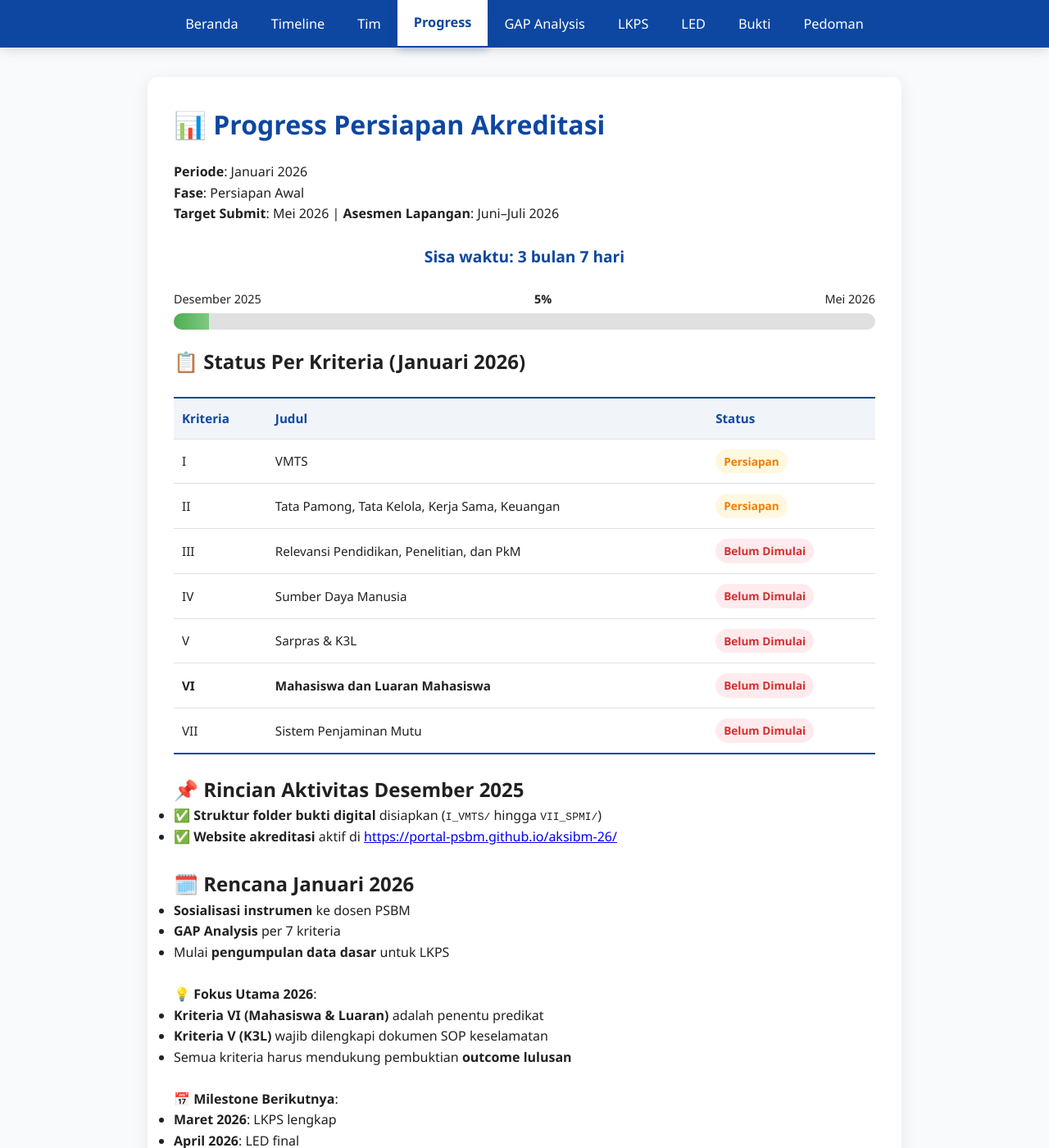
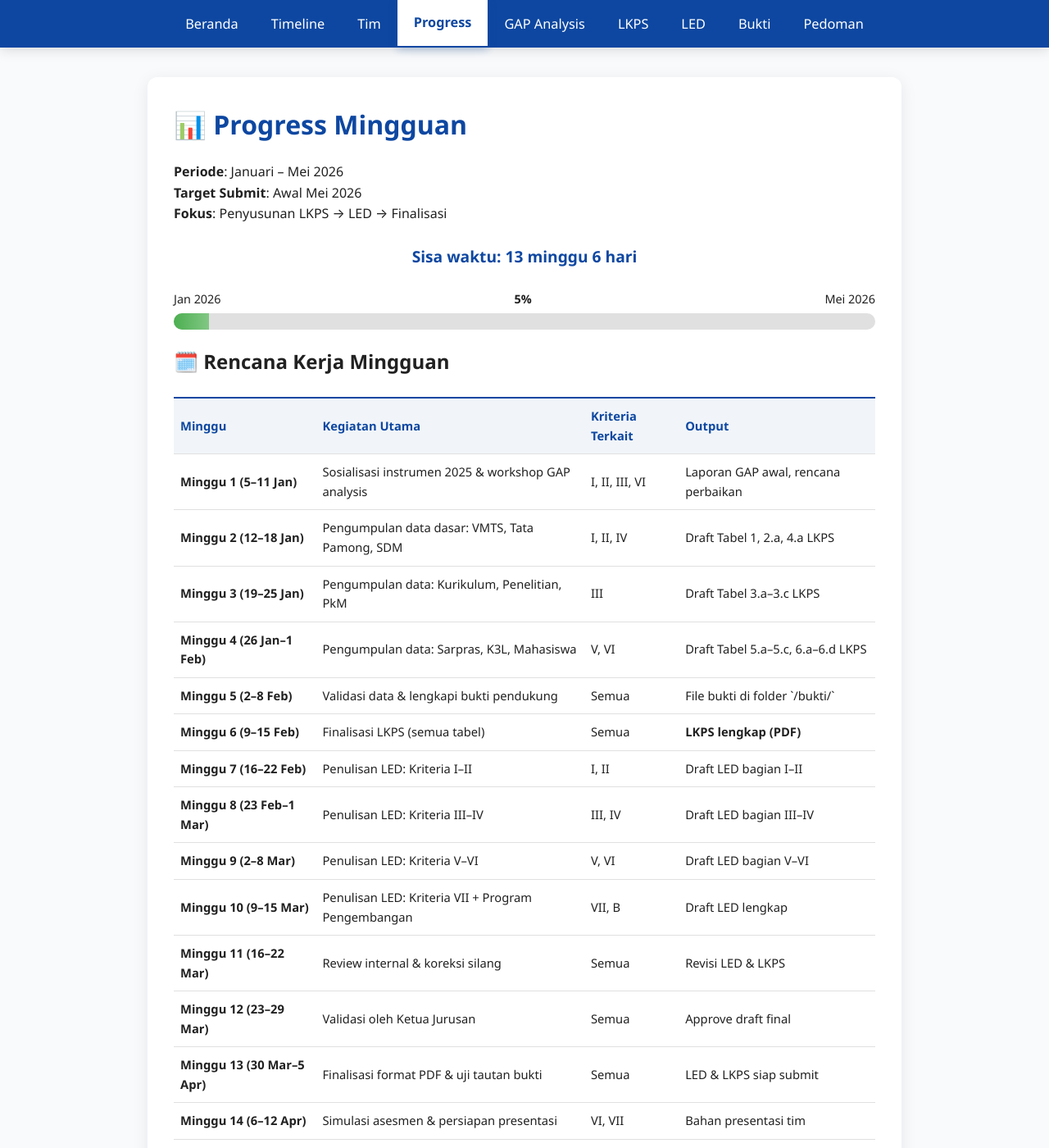
Before and after one commit to portal-psbm/aksibm-26, a Jekyll site: the page built from progress.md, in a window 1280 px wide and 1400 px high. Shown: the whole window at 82% size. Built offline with Jekyll 4.4.1, drawn with Linux system fonts in a browser that asks for light colours; some of the changed text lies outside the part shown.

Commit message:
ubah jadi progress mingguan

```diff
--- a/progress.md
+++ b/progress.md
@@ -1,14 +1,14 @@
 ---
 layout: default
-title: Progress
+title: Progress Mingguan
 permalink: /progress/
 ---
 
-# 📊 Progress Persiapan Akreditasi
+# 📊 Progress Mingguan
 
-**Periode**: Januari 2026
-**Fase**: Persiapan Awal
-**Target Submit**: Mei 2026 | **Asesmen Lapangan**: Juni–Juli 2026
+**Periode**: Januari – Mei 2026
+**Target Submit**: Awal Mei 2026
+**Fokus**: Penyusunan LKPS → LED → Finalisasi
 
 <div id="countdown-container" style="text-align: center; margin: 24px 0;">
   <div id="countdown" style="font-size: 1.2rem; font-weight: 600; color: #0d47a1;"></div>
@@ -16,22 +16,22 @@ permalink: /progress/
 
 <div style="margin: 20px 0;">
   <div style="display: flex; justify-content: space-between; margin-bottom: 6px; font-size: 0.9rem;">
-    <span>Desember 2025</span>
-    <span><strong id="progress-percent">5%</strong></span>
+    <span>Jan 2026</span>
+    <span><strong id="progress-percent">0%</strong></span>
     <span>Mei 2026</span>
   </div>
   <div style="height: 20px; background: #e0e0e0; border-radius: 10px; overflow: hidden;">
-    <div id="progress-bar" style="height: 100%; background: linear-gradient(to right, #4caf50, #81c784); width: 5%; transition: width 0.5s ease;"></div>
+    <div id="progress-bar" style="height: 100%; background: linear-gradient(to right, #4caf50, #81c784); width: 0%; transition: width 0.5s ease;"></div>
   </div>
 </div>
 
 <script>
-  // Progress manual (Des 2025 = awal persiapan)
-  const progressPercent = 5;
+  // Progress manual (sesuaikan tiap minggu)
+  const progressPercent = 5; // ← Ganti tiap minggu
   document.getElementById('progress-bar').style.width = progressPercent + '%';
   document.getElementById('progress-percent').textContent = progressPercent + '%';
 
-  // Countdown ke Mei 2026
+  // Countdown ke awal Mei 2026
   const targetDate = new Date('2026-05-01T00:00:00');
   function updateCountdown() {
     const now = new Date();
@@ -41,125 +41,167 @@ permalink: /progress/
       return;
     }
     const days = Math.floor(diff / (1000 * 60 * 60 * 24));
-    const months = Math.floor(days / 30);
-    const remainingDays = days % 30;
+    const weeks = Math.floor(days / 7);
+    const remainingDays = days % 7;
     document.getElementById('countdown').innerHTML =
-      `Sisa waktu: ${months} bulan ${remainingDays} hari`;
+      `Sisa waktu: ${weeks} minggu ${remainingDays} hari`;
   }
   setInterval(updateCountdown, 60000);
   updateCountdown();
 </script>
 
-## 📋 Status Per Kriteria (Januari 2026)
+## 🗓️ Rencana Kerja Mingguan
 
 <style>
-  .progress-table {
+  .weekly-table {
     width: 100%;
     border-collapse: separate;
     border-spacing: 0;
     margin: 24px 0;
-    font-size: 0.95rem;
+    font-size: 0.92rem;
   }
-  .progress-table th,
-  .progress-table td {
-    padding: 12px 10px;
+  .weekly-table th,
+  .weekly-table td {
+    padding: 10px 8px;
     text-align: left;
     border-bottom: 1px solid #e0e0e0;
   }
-  .progress-table th {
+  .weekly-table th {
     background-color: #f1f5f9;
     font-weight: 600;
     color: #0d47a1;
     border-top: 2px solid #0d47a1;
   }
-  .progress-table tr:last-child td {
+  .weekly-table tr:last-child td {
     border-bottom: 2px solid #0d47a1;
   }
-  .status-badge {
-    display: inline-block;
-    padding: 4px 10px;
-    border-radius: 20px;
-    font-size: 0.85rem;
-    font-weight: 600;
-  }
-  .status-belum {
-    background-color: #ffebee;
-    color: #d32f2f;
-  }
-  .status-persiapan {
-    background-color: #fff8e1;
-    color: #f57c00;
-  }
   @media (max-width: 600px) {
-    .progress-table th, .progress-table td {
-      padding: 10px 8px;
-      font-size: 0.88rem;
+    .weekly-table th, .weekly-table td {
+      padding: 8px 6px;
+      font-size: 0.85rem;
     }
   }
 </style>
 
-<table class="progress-table">
+<table class="weekly-table">
   <thead>
     <tr>
-      <th>Kriteria</th>
-      <th>Judul</th>
-      <th>Status</th>
+      <th>Minggu</th>
+      <th>Kegiatan Utama</th>
+      <th>Kriteria Terkait</th>
+      <th>Output</th>
     </tr>
   </thead>
   <tbody>
     <tr>
-      <td>I</td>
-      <td>VMTS</td>
-      <td><span class="status-badge status-persiapan">Persiapan</span></td>
+      <td><strong>Minggu 1 (5–11 Jan)</strong></td>
+      <td>Sosialisasi instrumen 2025 & workshop GAP analysis</td>
+      <td>I, II, III, VI</td>
+      <td>Laporan GAP awal, rencana perbaikan</td>
     </tr>
     <tr>
-      <td>II</td>
-      <td>Tata Pamong, Tata Kelola, Kerja Sama, Keuangan</td>
-      <td><span class="status-badge status-persiapan">Persiapan</span></td>
+      <td><strong>Minggu 2 (12–18 Jan)</strong></td>
+      <td>Pengumpulan data dasar: VMTS, Tata Pamong, SDM</td>
+      <td>I, II, IV</td>
+      <td>Draft Tabel 1, 2.a, 4.a LKPS</td>
     </tr>
     <tr>
+      <td><strong>Minggu 3 (19–25 Jan)</strong></td>
+      <td>Pengumpulan data: Kurikulum, Penelitian, PkM</td>
       <td>III</td>
-      <td>Relevansi Pendidikan, Penelitian, dan PkM</td>
-      <td><span class="status-badge status-belum">Belum Dimulai</span></td>
+      <td>Draft Tabel 3.a–3.c LKPS</td>
     </tr>
     <tr>
-      <td>IV</td>
-      <td>Sumber Daya Manusia</td>
-      <td><span class="status-badge status-belum">Belum Dimulai</span></td>
+      <td><strong>Minggu 4 (26 Jan–1 Feb)</strong></td>
+      <td>Pengumpulan data: Sarpras, K3L, Mahasiswa</td>
+      <td>V, VI</td>
+      <td>Draft Tabel 5.a–5.c, 6.a–6.d LKPS</td>
     </tr>
     <tr>
-      <td>V</td>
-      <td>Sarpras & K3L</td>
-      <td><span class="status-badge status-belum">Belum Dimulai</span></td>
+      <td><strong>Minggu 5 (2–8 Feb)</strong></td>
+      <td>Validasi data & lengkapi bukti pendukung</td>
+      <td>Semua</td>
+      <td>File bukti di folder `/bukti/`</td>
     </tr>
     <tr>
-      <td><strong>VI</strong></td>
-      <td><strong>Mahasiswa dan Luaran Mahasiswa</strong></td>
-      <td><span class="status-badge status-belum">Belum Dimulai</span></td>
+      <td><strong>Minggu 6 (9–15 Feb)</strong></td>
+      <td>Finalisasi LKPS (semua tabel)</td>
+      <td>Semua</td>
+      <td><strong>LKPS lengkap (PDF)</strong></td>
     </tr>
     <tr>
-      <td>VII</td>
-      <td>Sistem Penjaminan Mutu</td>
-      <td><span class="status-badge status-belum">Belum Dimulai</span></td>
+      <td><strong>Minggu 7 (16–22 Feb)</strong></td>
+      <td>Penulisan LED: Kriteria I–II</td>
+      <td>I, II</td>
+      <td>Draft LED bagian I–II</td>
+    </tr>
+    <tr>
+      <td><strong>Minggu 8 (23 Feb–1 Mar)</strong></td>
+      <td>Penulisan LED: Kriteria III–IV</td>
+      <td>III, IV</td>
+      <td>Draft LED bagian III–IV</td>
+    </tr>
+    <tr>
+      <td><strong>Minggu 9 (2–8 Mar)</strong></td>
+      <td>Penulisan LED: Kriteria V–VI</td>
+      <td>V, VI</td>
+      <td>Draft LED bagian V–VI</td>
+    </tr>
+    <tr>
+      <td><strong>Minggu 10 (9–15 Mar)</strong></td>
+      <td>Penulisan LED: Kriteria VII + Program Pengembangan</td>
+      <td>VII, B</td>
+      <td>Draft LED lengkap</td>
+    </tr>
+    <tr>
+      <td><strong>Minggu 11 (16–22 Mar)</strong></td>
+      <td>Review internal & koreksi silang</td>
+      <td>Semua</td>
+      <td>Revisi LED & LKPS</td>
+    </tr>
+    <tr>
+      <td><strong>Minggu 12 (23–29 Mar)</strong></td>
+      <td>Validasi oleh Ketua Jurusan</td>
+      <td>Semua</td>
+      <td>Approve draft final</td>
+    </tr>
+    <tr>
+      <td><strong>Minggu 13 (30 Mar–5 Apr)</strong></td>
+      <td>Finalisasi format PDF & uji tautan bukti</td>
+      <td>Semua</td>
+      <td>LED & LKPS siap submit</td>
+    </tr>
+    <tr>
+      <td><strong>Minggu 14 (6–12 Apr)</strong></td>
+      <td>Simulasi asesmen & persiapan presentasi</td>
+      <td>VI, VII</td>
+      <td>Bahan presentasi tim</td>
+    </tr>
+    <tr>
+      <td><strong>Minggu 15 (13–19 Apr)</strong></td>
+      <td>Backup dokumen & uji coba upload (jika tersedia)</td>
+      <td>Semua</td>
+      <td>Dokumen final di cloud & lokal</td>
+    </tr>
+    <tr>
+      <td><strong>Minggu 16 (20–26 Apr)</strong></td>
+      <td>Final check & persiapan submit</td>
+      <td>Semua</td>
+      <td>Daftar kelengkapan akhir</td>
+    </tr>
+    <tr>
+      <td><strong>Minggu 17 (27 Apr–3 Mei)</strong></td>
+      <td><strong>SUBMIT ke LAM Teknik</strong></td>
+      <td>Semua</td>
+      <td><strong>Konfirmasi submit resmi</strong></td>
     </tr>
   </tbody>
 </table>
 
-## 📌 Rincian Aktivitas Desember 2025
-- ✅ **Struktur folder bukti digital** disiapkan (`I_VMTS/` hingga `VII_SPMI/`)
-- ✅ **Website akreditasi** aktif di [https://portal-psbm.github.io/aksibm-26/](https://portal-psbm.github.io/aksibm-26/) <br><br>
+## 🔑 Catatan Penting
+- ✅ **LKPS harus selesai Minggu 6** — menjadi dasar penyusunan LED
+- ✅ **Kriteria VI (Mahasiswa & Luaran)** adalah penentu utama predikat
+- ✅ **K3L wajib dilengkapi SOP tertulis** (Tabel 5.b–5.c)
+- ⏳ Asesmen lapangan kemungkinan besar **Juni–Juli 2026**
 
-## 🗓️ Rencana Januari 2026
-- **Sosialisasi instrumen** ke dosen PSBM
-- **GAP Analysis** per 7 kriteria
-- Mulai **pengumpulan data dasar** untuk LKPS <br><br>
-
-> 💡 **Fokus Utama 2026**:
-> - **Kriteria VI (Mahasiswa & Luaran)** adalah penentu predikat
-> - **Kriteria V (K3L)** wajib dilengkapi dokumen SOP keselamatan
-> - Semua kriteria harus mendukung pembuktian **outcome lulusan** <br><br>
-
-> 📅 **Milestone Berikutnya**:
-> - **Maret 2026**: LKPS lengkap
-> - **April 2026**: LED final
-> - **Mei 2026**: Submit ke LAM Teknik
+> 💡 **Update progress setiap Jumat sore** — ganti nilai `progressPercent` di skrip sesuai persentase penyelesaian.
```
